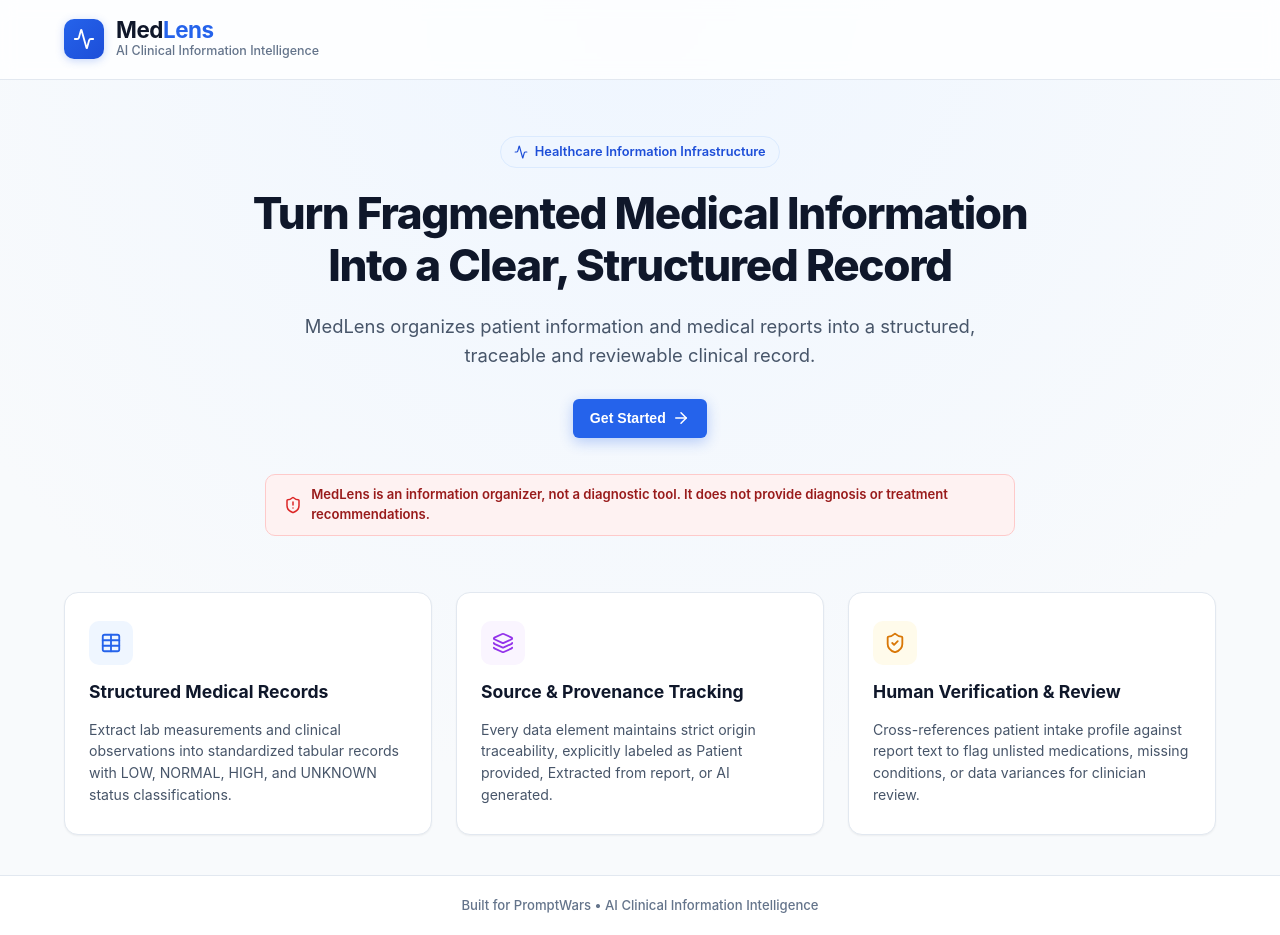
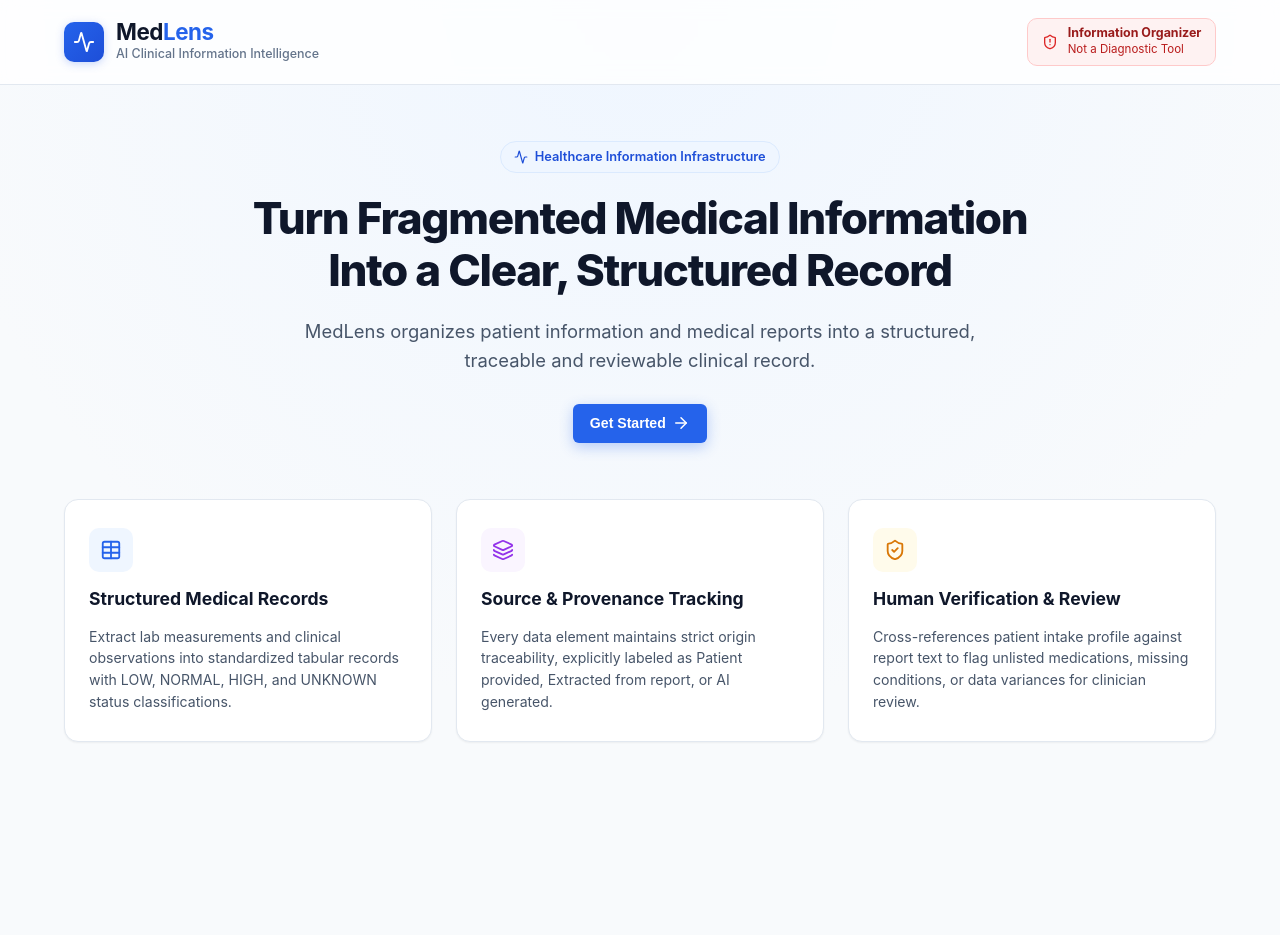
Before and after one commit to srineesh-003/Medlens, a React (Vite) app: page / in a window 1280 px wide. After the commit the page ends 800 px from the top, so only its background shows below. Built offline with nearby package versions, Linux system fonts and the light colour scheme.

Commit message:
UI update: Remove landing footer/safety box, replace try demo with Add New Record button

```diff
--- a/src/App.jsx
+++ b/src/App.jsx
@@ -298,18 +298,11 @@ export default function App() {
                   </button>
                   <button
                     type="button"
-                    className="btn btn-secondary btn-sm demo-sample-btn"
-                    onClick={handleLoadDemoSample}
+                    className="btn btn-secondary btn-sm"
+                    onClick={handleClearWorkspace}
+                    title="Clear workspace to enter a new record"
                   >
-                    <RefreshCw size={13} /> Try Demo Sample
-                  </button>
-                  <button
-                    type="button"
-                    className="btn btn-tertiary btn-sm"
-                    onClick={handleClearWorkspace}
-                    title="Clear workspace inputs"
-                  >
-                    <PlusCircle size={13} /> Clear / New
+                    <PlusCircle size={14} /> Add New Record
                   </button>
                 </div>
               </div>
--- a/src/components/LandingPage.jsx
+++ b/src/components/LandingPage.jsx
@@ -16,6 +16,17 @@ export default function LandingPage({ onGetStarted }) {
                 Med<span className="brand-accent">Lens</span>
               </h1>
               <p className="brand-subtitle">AI Clinical Information Intelligence</p>
+            </div>
+          </div>
+
+          <div
+            className="header-safety-indicator"
+            title="MedLens is an information organizer and never diagnoses or prescribes."
+          >
+            <ShieldAlert size={16} className="safety-icon" />
+            <div className="safety-indicator-text">
+              <span className="safety-badge-title">Information Organizer</span>
+              <span className="safety-badge-subtitle">Not a Diagnostic Tool</span>
             </div>
           </div>
         </div>
@@ -38,13 +49,6 @@ export default function LandingPage({ onGetStarted }) {
             <button type="button" className="btn btn-primary btn-hero" onClick={onGetStarted}>
               Get Started <ArrowRight size={18} />
             </button>
-          </div>
-
-          <div className="landing-safety-banner">
-            <ShieldAlert size={18} className="landing-safety-icon" />
-            <span>
-              MedLens is an information organizer, not a diagnostic tool. It does not provide diagnosis or treatment recommendations.
-            </span>
           </div>
         </div>
 
@@ -81,11 +85,6 @@ export default function LandingPage({ onGetStarted }) {
           </div>
         </div>
       </main>
-
-      {/* Landing Footer */}
-      <footer className="landing-footer">
-        <p>Built for PromptWars • AI Clinical Information Intelligence</p>
-      </footer>
     </div>
   );
 }
--- a/src/components/ReportInput.jsx
+++ b/src/components/ReportInput.jsx
@@ -143,9 +143,6 @@ export default function ReportInput({
           </div>
         </div>
         <div className="header-actions-group">
-          <button type="button" className="btn btn-tertiary btn-sm" onClick={loadDemoSample} title="Load sample lab report for preview">
-            <RefreshCw size={13} /> Load Sample Lab Report
-          </button>
           <ProvenanceTag category="Extracted from report" showLabelPrefix={true} />
         </div>
       </div>
```
